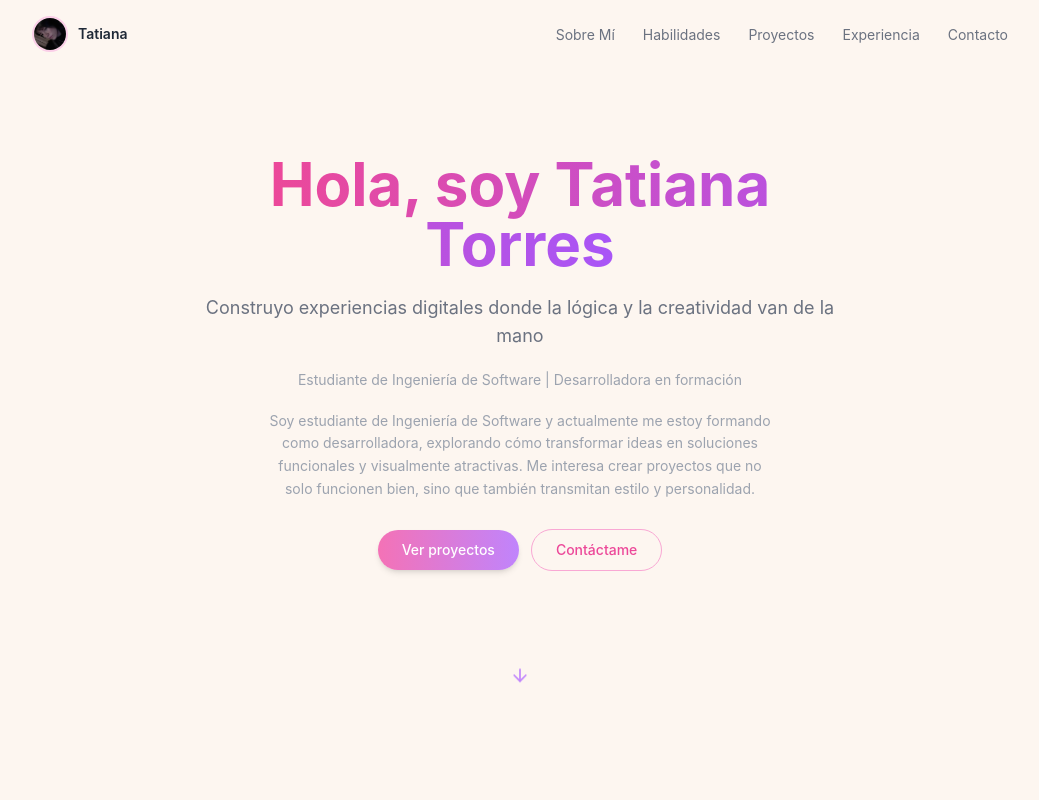
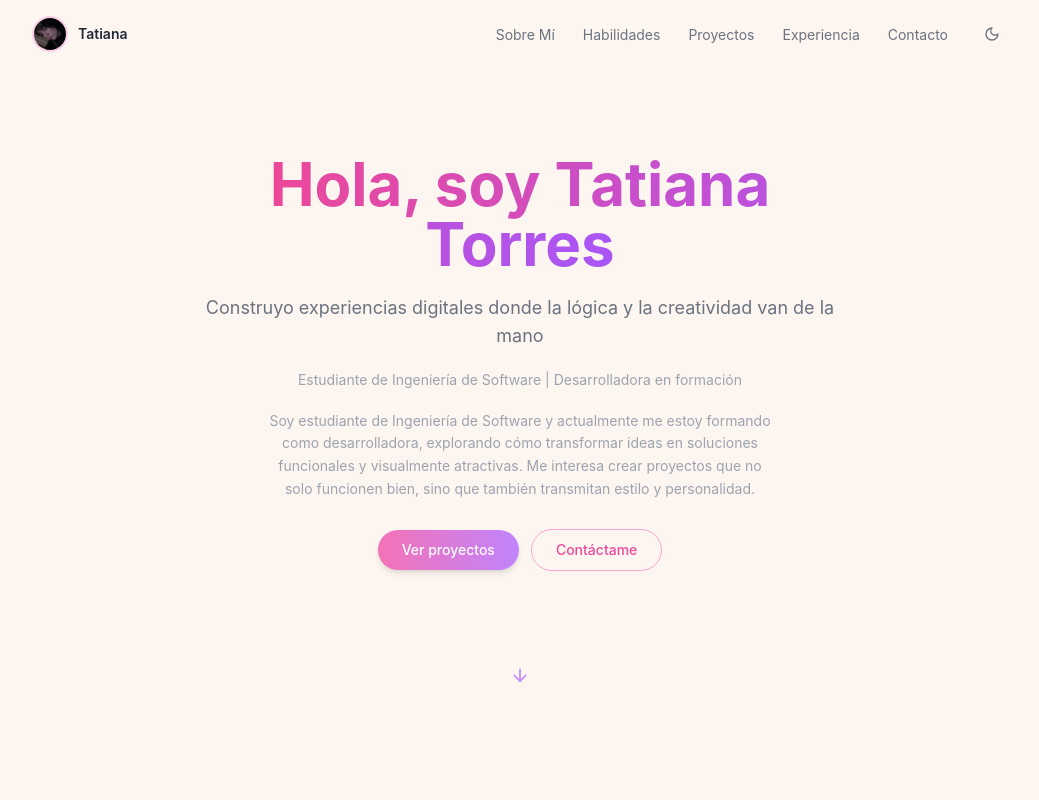
Before and after one commit to TatianaUCC/portafolio, a Next.js app: page / in a window 1280 px wide. Shown: the top 800 px of the page, without its empty margins (120-1159 px from the left). Built offline with nearby package versions, Linux system fonts and the light colour scheme.

Commit message:
feat: agregar toggle dark/light mode en navbar

```diff
--- a/app/globals.css
+++ b/app/globals.css
@@ -4,27 +4,39 @@
 
 @import url('https://fonts.googleapis.com/css2?family=Inter:wght@300;400;500;600;700;800&display=swap');
 
-* {
-  box-sizing: border-box;
-  margin: 0;
-  padding: 0;
-}
-
-html {
-  scroll-behavior: smooth;
-}
+* { box-sizing: border-box; margin: 0; padding: 0; }
+html { scroll-behavior: smooth; }
 
 body {
   background-color: #fdf6f0;
   color: #2d2d2d;
   font-family: 'Inter', system-ui, sans-serif;
   -webkit-font-smoothing: antialiased;
+  transition: background-color 0.3s, color 0.3s;
 }
 
-::selection {
-  background: rgba(216, 130, 253, 0.3);
+/* Dark mode */
+.dark body {
+  background-color: #1a1a2e;
+  color: #e8e8e8;
+}
+.dark .bg-white { background-color: #16213e !important; }
+.dark .bg-white\/50 { background-color: rgba(22,33,62,0.5) !important; }
+.dark .bg-\[#fdf6f0\] { background-color: #0f3460 !important; }
+.dark .border-gray-100 { border-color: rgba(255,255,255,0.1) !important; }
+.dark .text-gray-800 { color: #f0f0f0 !important; }
+.dark .text-gray-600 { color: #cccccc !important; }
+.dark .text-gray-500 { color: #aaaaaa !important; }
+.dark .text-gray-400 { color: #888888 !important; }
+.dark .bg-gray-50 { background-color: rgba(255,255,255,0.05) !important; }
+.dark .shadow-sm { box-shadow: 0 1px 3px rgba(0,0,0,0.4) !important; }
+.dark input, .dark textarea {
+  background-color: #16213e !important;
+  color: #e8e8e8 !important;
+  border-color: rgba(255,255,255,0.15) !important;
 }
 
+::selection { background: rgba(216, 130, 253, 0.3); }
 ::-webkit-scrollbar { width: 5px; }
 ::-webkit-scrollbar-track { background: #fdf6f0; }
 ::-webkit-scrollbar-thumb { background: #d882fd; border-radius: 3px; }
--- a/app/layout.tsx
+++ b/app/layout.tsx
@@ -1,26 +1,18 @@
 import type { Metadata } from 'next'
 import './globals.css'
+import { ThemeProvider } from '@/components/ThemeProvider'
 
 export const metadata: Metadata = {
   title: 'Tatiana | Full Stack Developer',
-  description: 'Portafolio de Tatiana, desarrolladora full stack especializada en React, Next.js y Node.js.',
-  keywords: ['developer', 'portfolio', 'react', 'nextjs', 'fullstack'],
-  authors: [{ name: 'Tatiana' }],
-  openGraph: {
-    title: 'Tatiana | Full Stack Developer',
-    description: 'Portafolio de Tatiana, desarrolladora full stack.',
-    type: 'website',
-  },
+  description: 'Portafolio de Tatiana Torres, desarrolladora full stack.',
 }
 
-export default function RootLayout({
-  children,
-}: {
-  children: React.ReactNode
-}) {
+export default function RootLayout({ children }: { children: React.ReactNode }) {
   return (
-    <html lang="es" className="scroll-smooth">
-      <body>{children}</body>
+    <html lang="es" suppressHydrationWarning>
+      <body>
+        <ThemeProvider>{children}</ThemeProvider>
+      </body>
     </html>
   )
 }
--- /dev/null
+++ b/components/ThemeProvider.tsx
@@ -0,0 +1,11 @@
+'use client'
+
+import { ThemeProvider as NextThemesProvider } from 'next-themes'
+
+export function ThemeProvider({ children }: { children: React.ReactNode }) {
+  return (
+    <NextThemesProvider attribute="class" defaultTheme="light" enableSystem={false}>
+      {children}
+    </NextThemesProvider>
+  )
+}
--- a/components/layout/Navbar.tsx
+++ b/components/layout/Navbar.tsx
@@ -2,7 +2,8 @@
 
 import { useState, useEffect } from 'react'
 import Image from 'next/image'
-import { Menu, X } from 'lucide-react'
+import { Menu, X, Sun, Moon } from 'lucide-react'
+import { useTheme } from 'next-themes'
 import { cn } from '@/lib/utils'
 
 const navLinks = [
@@ -16,7 +17,10 @@ const navLinks = [
 export default function Navbar() {
   const [scrolled, setScrolled] = useState(false)
   const [menuOpen, setMenuOpen] = useState(false)
+  const [mounted, setMounted] = useState(false)
+  const { theme, setTheme } = useTheme()
 
+  useEffect(() => { setMounted(true) }, [])
   useEffect(() => {
     const onScroll = () => setScrolled(window.scrollY > 10)
     window.addEventListener('scroll', onScroll)
@@ -28,67 +32,82 @@ export default function Navbar() {
     document.querySelector(href)?.scrollIntoView({ behavior: 'smooth' })
   }
 
+  const toggleTheme = () => setTheme(theme === 'dark' ? 'light' : 'dark')
+
   return (
     <header
       className={cn(
         'fixed top-0 left-0 right-0 z-50 transition-all duration-300',
-        scrolled || menuOpen ? 'bg-white/90 backdrop-blur-md shadow-sm' : 'bg-transparent'
+        scrolled || menuOpen ? 'bg-white/90 dark:bg-[#1a1a2e]/90 backdrop-blur-md shadow-sm' : 'bg-transparent'
       )}
     >
       <nav className="max-w-5xl mx-auto px-6 py-4 flex items-center justify-between">
         {/* Logo */}
-        <a
-          href="#hero"
-          onClick={(e) => { e.preventDefault(); scrollTo('#hero') }}
-          className="flex items-center gap-2.5"
-        >
+        <a href="#hero" onClick={(e) => { e.preventDefault(); scrollTo('#hero') }} className="flex items-center gap-2.5">
           <div className="w-9 h-9 rounded-full overflow-hidden border-2 border-pink-200 flex-shrink-0">
-            <Image
-              src="/images/perfil.jpg"
-              alt="Tatiana"
-              width={36}
-              height={36}
-              className="object-cover w-full h-full"
-            />
+            <Image src="/images/perfil.jpg" alt="Tatiana" width={36} height={36} className="object-cover w-full h-full" />
           </div>
-          <span className="font-semibold text-gray-800 text-sm">Tatiana</span>
+          <span className="font-semibold text-gray-800 dark:text-white text-sm">Tatiana</span>
         </a>
 
-        {/* Desktop links */}
-        <ul className="hidden md:flex items-center gap-7">
+        {/* Desktop links + toggle */}
+        <div className="hidden md:flex items-center gap-7">
+          <ul className="flex items-center gap-7">
             {navLinks.map((link) => (
               <li key={link.href}>
                 <a
                   href={link.href}
                   onClick={(e) => { e.preventDefault(); scrollTo(link.href) }}
-                className="text-sm text-gray-500 hover:text-purple-500 transition-colors"
+                  className="text-sm text-gray-500 dark:text-gray-300 hover:text-purple-500 transition-colors"
                 >
                   {link.label}
                 </a>
               </li>
             ))}
           </ul>
+          {/* Theme toggle desktop */}
+          {mounted && (
+            <button
+              onClick={toggleTheme}
+              aria-label="Cambiar tema"
+              className="w-8 h-8 rounded-full flex items-center justify-center text-gray-500 dark:text-gray-300 hover:text-pink-500 hover:bg-pink-50 dark:hover:bg-white/10 transition-colors"
+            >
+              {theme === 'dark' ? <Sun size={16} /> : <Moon size={16} />}
+            </button>
+          )}
+        </div>
 
-        {/* Hamburger */}
+        {/* Mobile: theme toggle + hamburger */}
+        <div className="md:hidden flex items-center gap-2">
+          {mounted && (
             <button
-          className="md:hidden text-gray-600 hover:text-pink-500 transition-colors"
+              onClick={toggleTheme}
+              aria-label="Cambiar tema"
+              className="w-8 h-8 rounded-full flex items-center justify-center text-gray-500 dark:text-gray-300 hover:text-pink-500 transition-colors"
+            >
+              {theme === 'dark' ? <Sun size={16} /> : <Moon size={16} />}
+            </button>
+          )}
+          <button
             onClick={() => setMenuOpen(!menuOpen)}
             aria-label="Menú"
+            className="text-gray-600 dark:text-gray-300 hover:text-pink-500 transition-colors"
           >
             {menuOpen ? <X size={22} /> : <Menu size={22} />}
           </button>
+        </div>
       </nav>
 
       {/* Mobile menu */}
       {menuOpen && (
-        <div className="md:hidden bg-white/95 backdrop-blur-md border-t border-gray-100 px-6 py-4">
+        <div className="md:hidden bg-white/95 dark:bg-[#1a1a2e]/95 backdrop-blur-md border-t border-gray-100 dark:border-white/10 px-6 py-4">
           <ul className="flex flex-col gap-1">
             {navLinks.map((link) => (
               <li key={link.href}>
                 <a
                   href={link.href}
                   onClick={(e) => { e.preventDefault(); scrollTo(link.href) }}
-                  className="block py-3 text-sm text-gray-600 hover:text-pink-500 transition-colors border-b border-gray-50 last:border-0"
+                  className="block py-3 text-sm text-gray-600 dark:text-gray-300 hover:text-pink-500 transition-colors border-b border-gray-50 dark:border-white/5 last:border-0"
                 >
                   {link.label}
                 </a>
--- a/package.json
+++ b/package.json
@@ -13,6 +13,7 @@
     "framer-motion": "^11.1.7",
     "lucide-react": "^0.378.0",
     "next": "14.2.3",
+    "next-themes": "^0.4.6",
     "react": "^18",
     "react-dom": "^18",
     "resend": "^6.11.0",
--- a/tailwind.config.ts
+++ b/tailwind.config.ts
@@ -1,6 +1,7 @@
 import type { Config } from 'tailwindcss'
 
 const config: Config = {
+  darkMode: 'class',
   content: [
     './pages/**/*.{js,ts,jsx,tsx,mdx}',
     './components/**/*.{js,ts,jsx,tsx,mdx}',
```
Also changed, not shown: 1 other file (tests, documents, lock files or other folders). Lines whose indentation alone changed are shown as unchanged.
